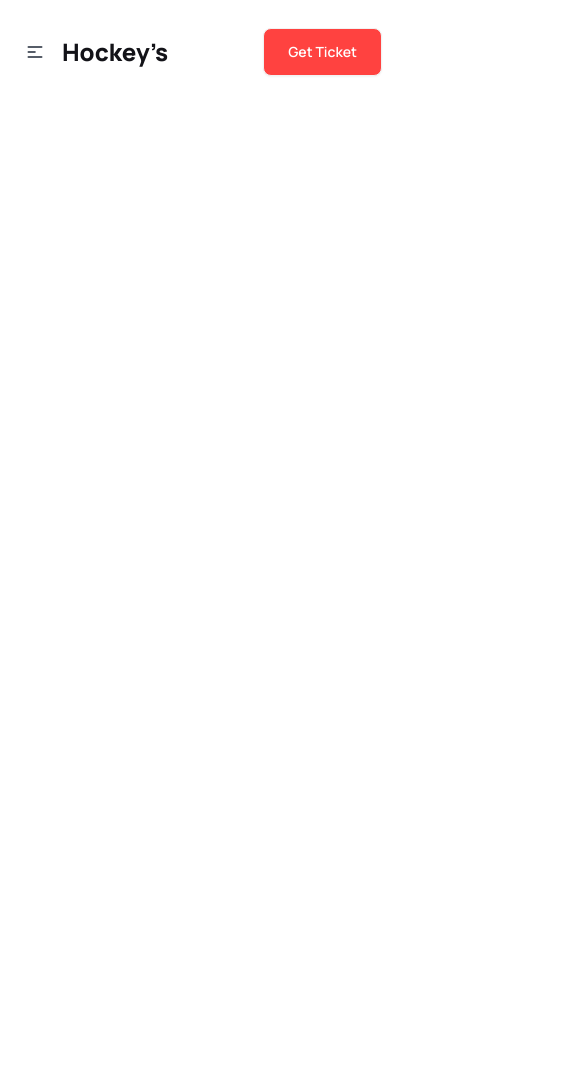
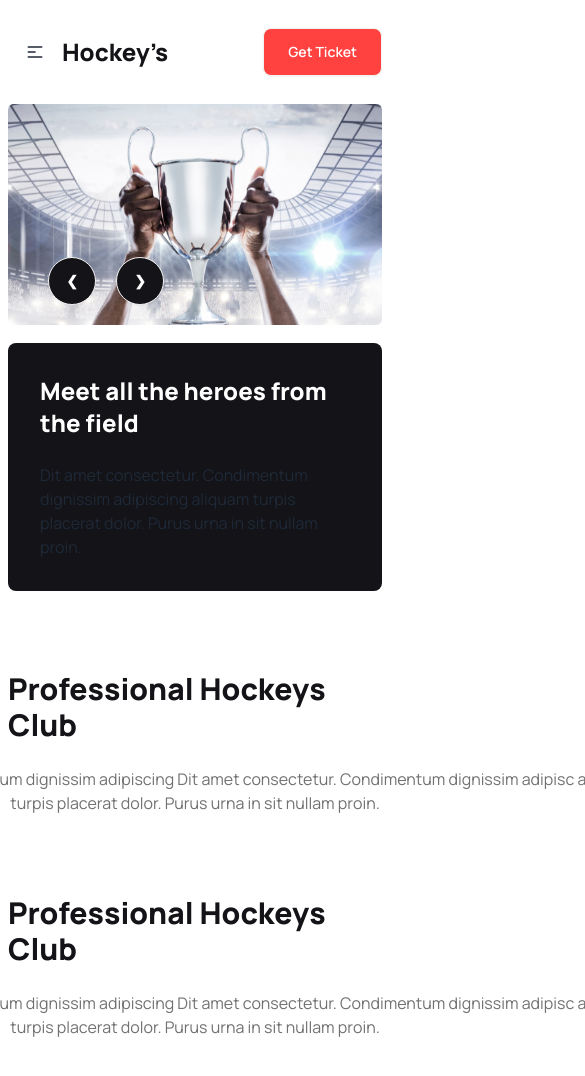
Before and after one commit to AurnobOnWeb/Hockeys-Assigment3, a plain HTML site: page index.html in a window 390 px wide. Shown: the top 1076 px of the page, 585 px wide, since content can reach past the window. Before the commit the page ends 844 px from the top, so only its background shows below. Drawn offline with nearby package versions, Linux system fonts and the light colour scheme.

Commit message:
carousel Section Completed

```diff
--- a/index.html
+++ b/index.html
@@ -43,7 +43,7 @@
               secondary: "#131318",
               light: "#fff",
               "light-100": "#1313180F",
-              'light-50':'#FFFFFF99'
+              'dark-100': '#13131899'
             },
           },
         },
@@ -120,7 +120,68 @@
         </div>
       </div>
     </header>
+    <main class="container mx-auto px-2 lg:px-0">
+      <!-- carousel -->
+      <section class="my-5">
+        <div class="carousel w-full lg:h-[70vh]">
+          <div id="slide1" class="carousel-item relative w-full">
+            <img src="images/1.png" class="w-full" />
+            <div class="absolute flex justify-between transform left-10 bottom-5 space-x-5">
+              <a href="#slide4" class="btn btn-circle  bg-secondary text-light outline-none">❮</a>
+              <a href="#slide2" class="btn btn-circle  bg-secondary text-light outline-none">❯</a>
+            </div>
+          </div>
+          <div id="slide2" class="carousel-item relative w-full">
+            <img src="images/2.png" class="w-full" />
+            <div class="absolute flex justify-between transform left-10 bottom-5 space-x-5">
+              <a href="#slide1" class="btn btn-circle  bg-secondary text-light outline-none">❮</a>
+              <a href="#slide3" class="btn btn-circle  bg-secondary text-light outline-none">❯</a>
+            </div>
+          </div>
+          <div id="slide3" class="carousel-item relative w-full">
+            <img src="images/3.png" class="w-full" />
+            <div class="absolute flex justify-between transform left-10 bottom-5 space-x-5">
+              <a href="#slide2" class="btn btn-circle  bg-secondary text-light outline-none">❮</a>
+              <a href="#slide4" class="btn btn-circle  bg-secondary text-light outline-none">❯</a>
+            </div>
+          </div>
+          <div id="slide4" class="carousel-item relative w-full">
+            <img src="images/4.png" class="w-full" />
+            <div class="absolute flex justify-between transform left-10 bottom-5 space-x-5">
+              <a href="#slide3" class="btn btn-circle  bg-secondary text-light outline-none">❮</a>
+              <a href="#slide1" class="btn btn-circle  bg-secondary text-light outline-none">❯</a>
+            </div>
+          </div>
+        </div>
+       <div class="flex justify-end lg:relative mt-3 lg:mt-0">
+        <div class="lg:absolute bg-secondary  lg:w-[600px] lg:-top-52 w-full lg:mr-8 p-8 rounded-lg space-y-6" >
+         <h1 class="text-light font-extrabold text-2xl ">Meet all the heroes from the field</h1>
+         <p class="text-light-50">Dit amet consectetur. Condimentum dignissim adipiscing aliquam turpis placerat dolor. Purus urna in sit nullam proin. </p>
+        </div>
+       </div>
+      </section>
+      <!-- carousel -->
 
+
+      <!-- professionals -->
+      <section class="my-20">
+        <div class="flex justify-center items-center flex-col space-y-6">
+          <h1 class="text-3xl font-extrabold text-secondary">Professional Hockeys Club</h1>
+          <p class="text-dark-100 w-[900px] text-center">Dit amet consectetur. Condimentum dignissim adipiscing Dit amet consectetur. Condimentum dignissim adipisc aliquam turpis placerat dolor. Purus urna in sit nullam proin. </p>
+        </div>
+      </section>
+      <!-- professionals -->
+
+
+
+
+      <section class="my-20">
+        <div class="flex justify-center items-center flex-col space-y-6">
+          <h1 class="text-3xl font-extrabold text-secondary">Professional Hockeys Club</h1>
+          <p class="text-dark-100 w-[900px] text-center">Dit amet consectetur. Condimentum dignissim adipiscing Dit amet consectetur. Condimentum dignissim adipisc aliquam turpis placerat dolor. Purus urna in sit nullam proin. </p>
+        </div>
+      </section>
+    </main>
 
   </body>
 </html>
```
